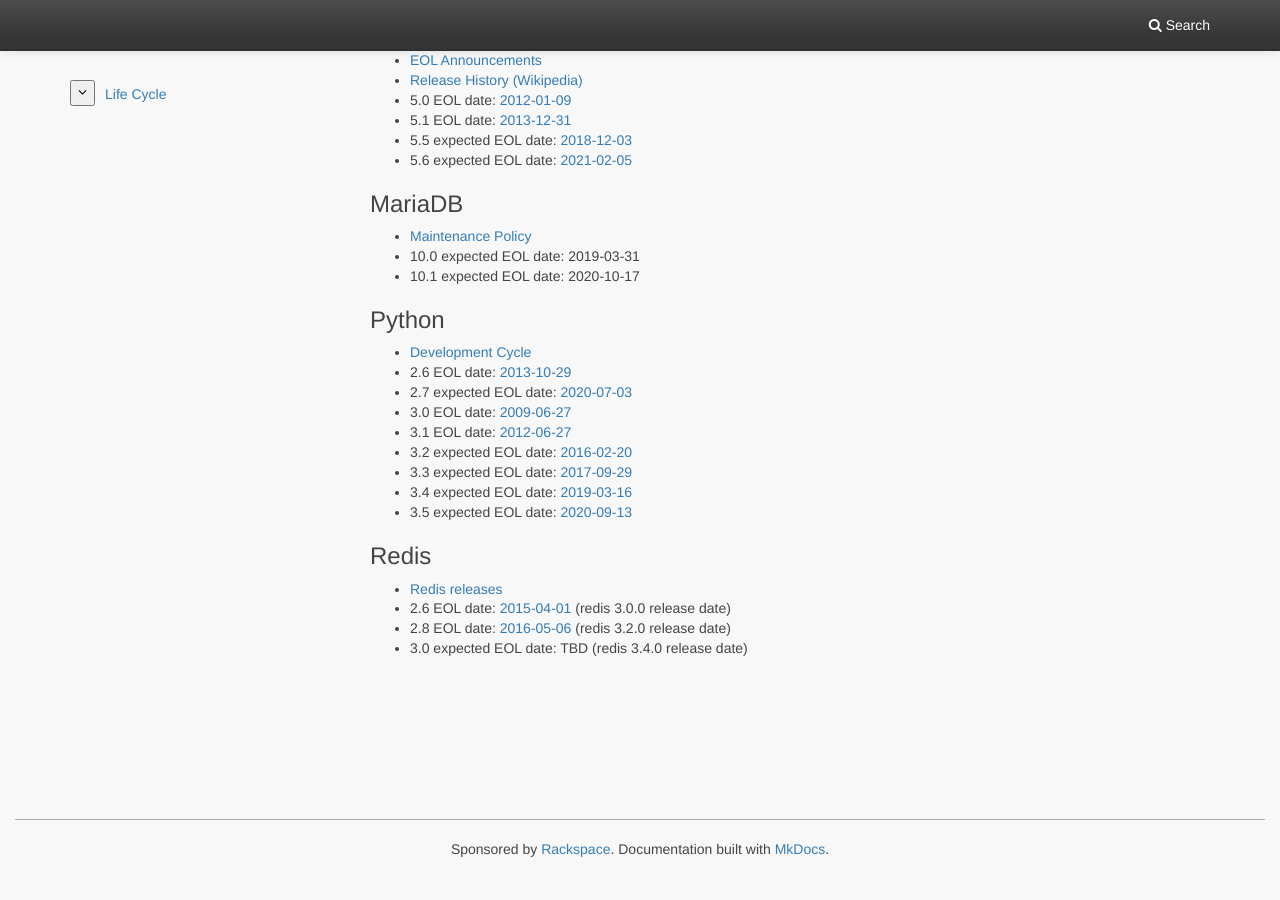
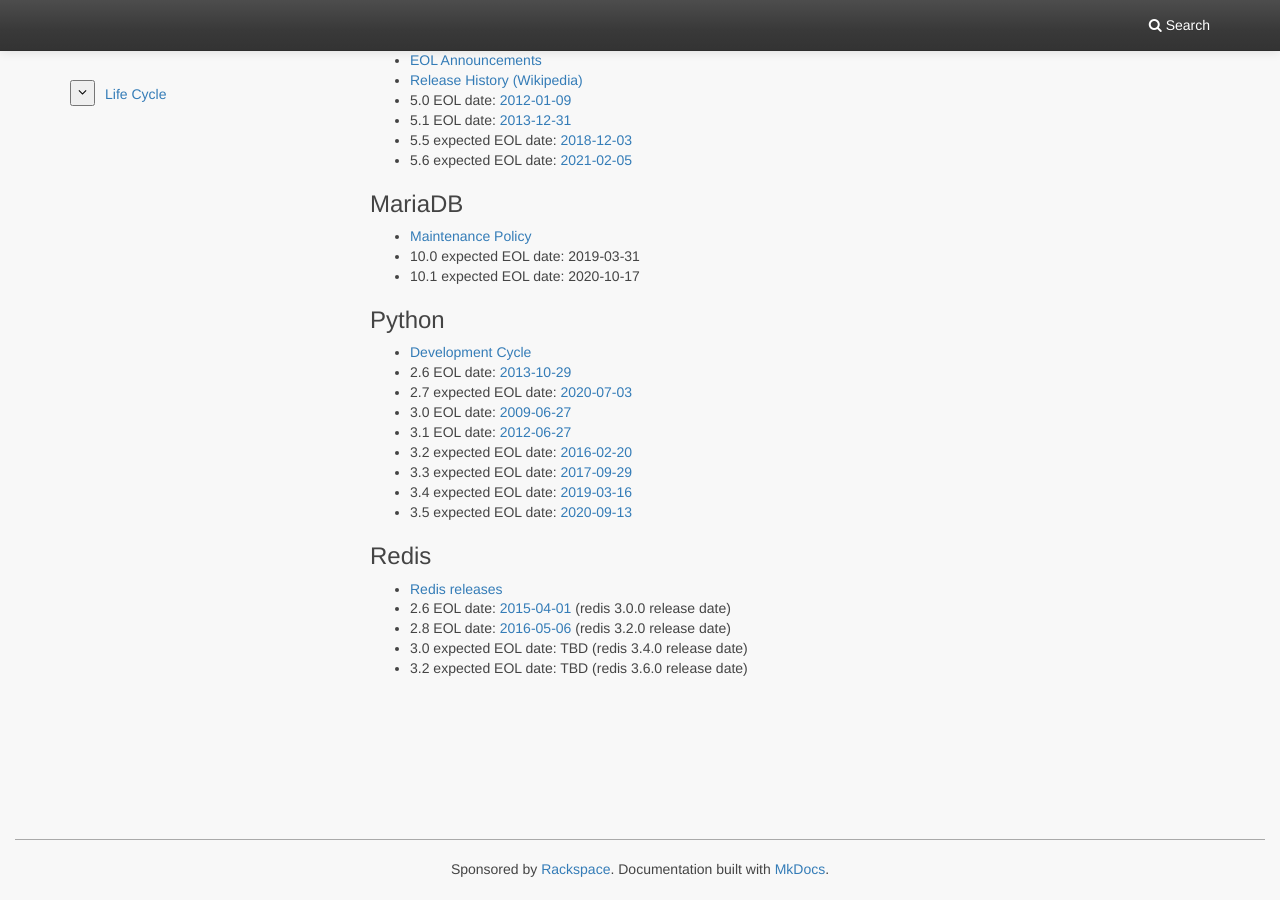
Before and after one commit to iusrepo/ius.io, an MkDocs documentation site: the page built from docs/LifeCycle.md, in a window 1280 px wide and 900 px high, scrolled down 867 px. Built offline with MkDocs 1.6.1, drawn with Linux system fonts in a browser that asks for light colours; nearby versions of some CDN libraries; library files that are not in the unit come from our copies; comment, search, counter and statistics services are not loaded; old or Windows-style settings are respelled for this version of MkDocs.

Commit message:
Redis 3.2 expected EOL date is the 3.6.0 release date

```diff
--- a/docs/LifeCycle.md
+++ b/docs/LifeCycle.md
@@ -78,6 +78,7 @@ additions.
 * 2.6 EOL date: [2015-04-01][redis-3.0.0] (redis 3.0.0 release date)
 * 2.8 EOL date: [2016-05-06][redis-3.2.0] (redis 3.2.0 release date)
 * 3.0 expected EOL date: TBD (redis 3.4.0 release date)
+* 3.2 expected EOL date: TBD (redis 3.6.0 release date)
 
 [1]: https://access.redhat.com/support/policy/updates/errata/
 [2]: https://access.redhat.com/security/updates/backporting
```
